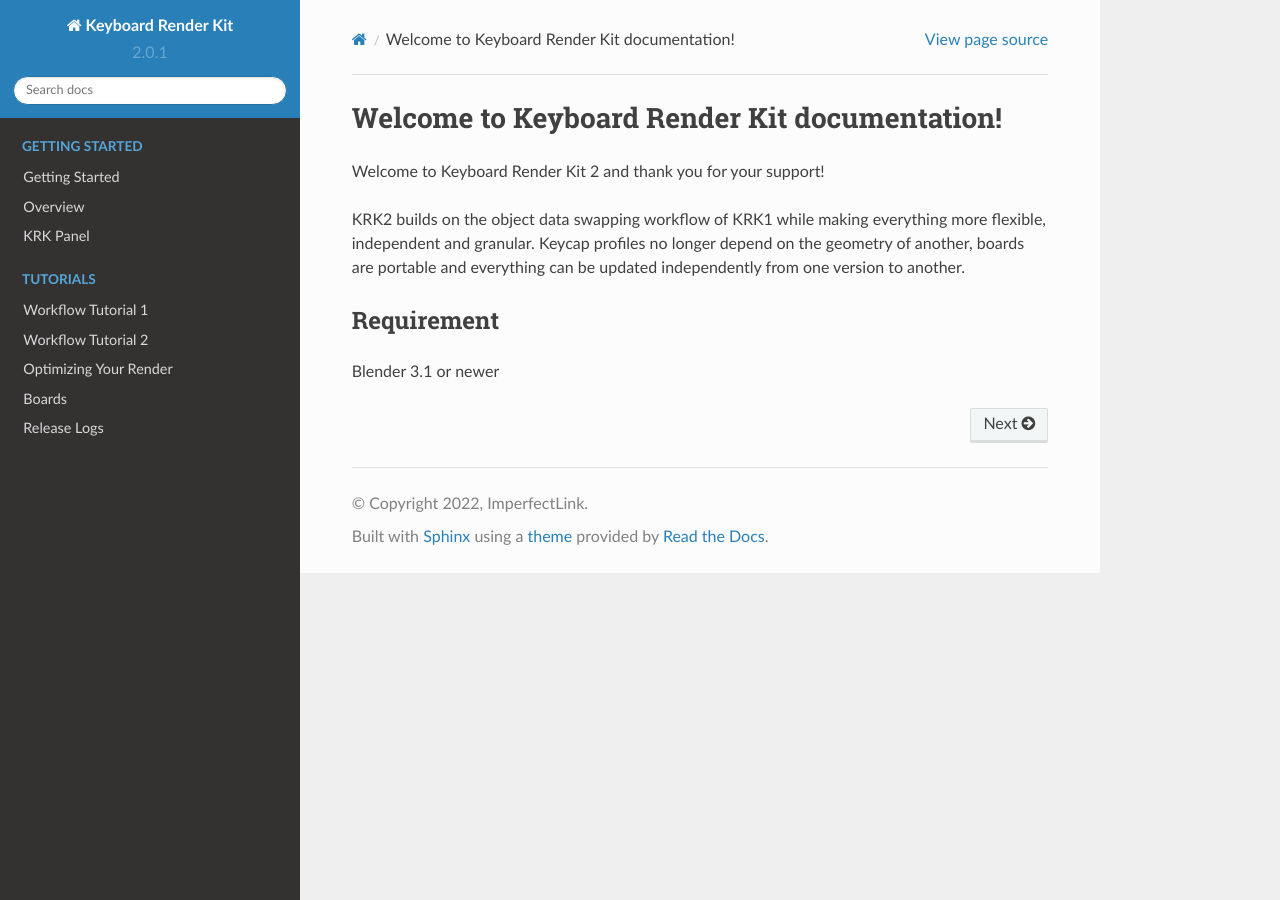
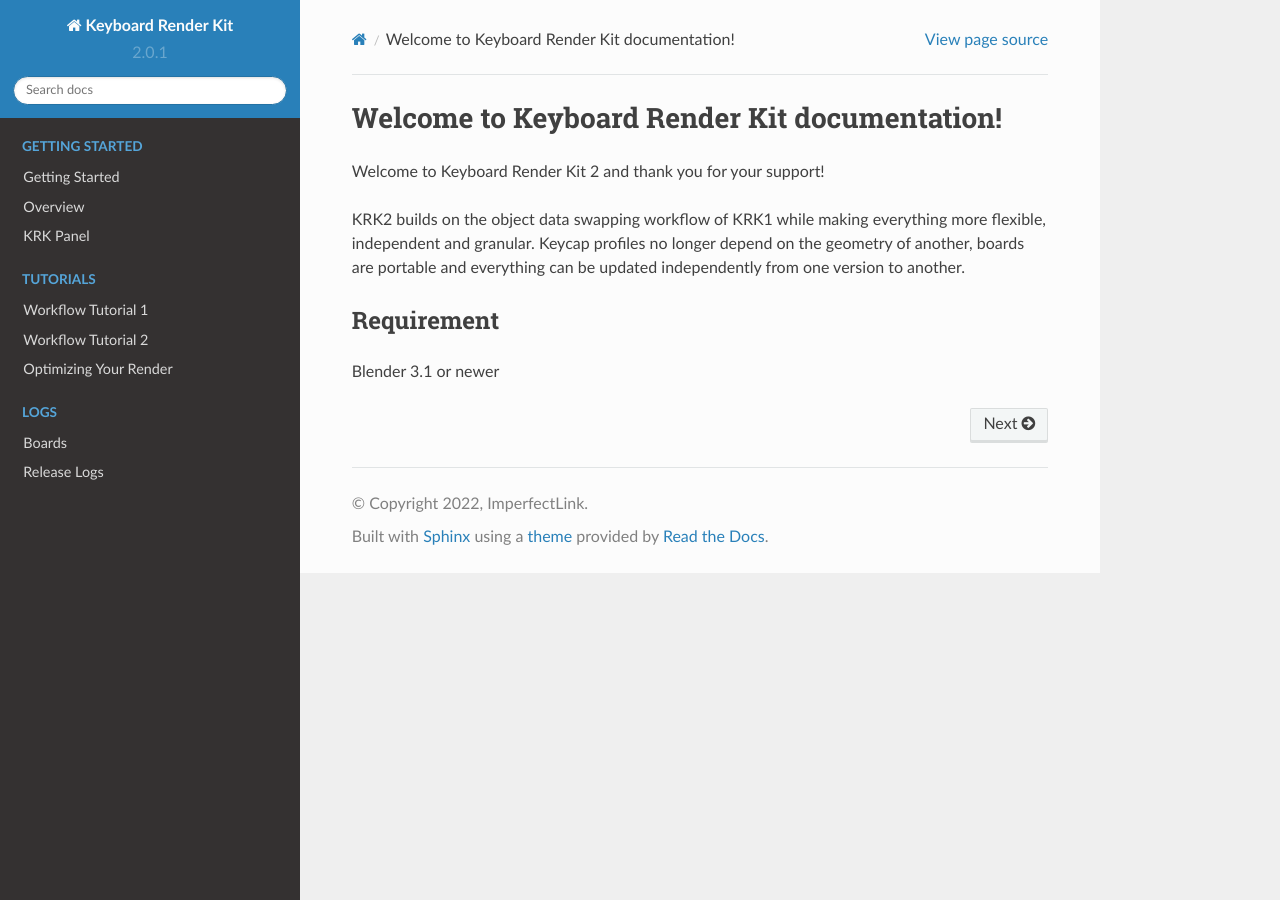
Before and after one commit to imperfectlink/KeyboardRenderKit, a Sphinx documentation site: the page built from docs/source/index.rst, in a window 1280 px wide. Built offline with Sphinx 7.4.7 and the Read the Docs theme 2.0.0, drawn with Linux system fonts in a browser that asks for light colours.

Commit message:
Update index.rst

```diff
--- a/docs/source/index.rst
+++ b/docs/source/index.rst
@@ -31,5 +31,11 @@
    workflow1
    workflow2
    optimization
+
+.. toctree::
+   :maxdepth: 2
+   :hidden:
+   :caption: Logs
+
    boards
    releases
```
